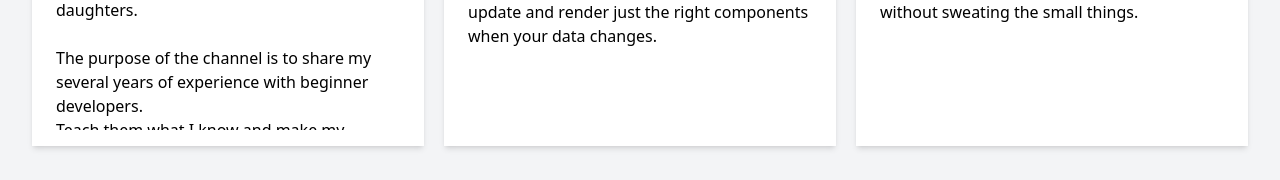
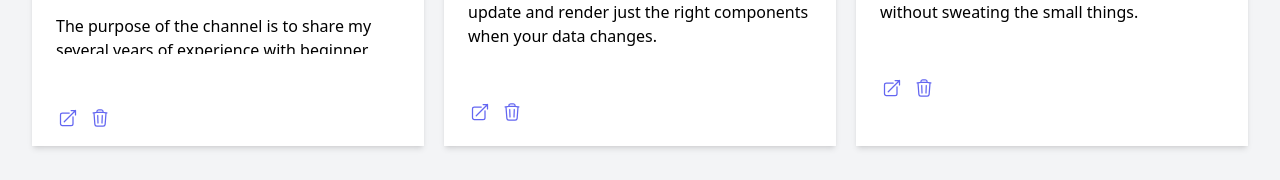
Before and after one commit to adilalishahg/laravel-react-survey, a React (Vite) app in the folder react/: page /surveys in a window 1280 px wide. Shown: the part 496-676 px from the top of the page. Built offline with nearby package versions, Linux system fonts and the light colour scheme.

Commit message:
[SurveyForm][WorkingOnIt]

```diff
--- a/react/src/components/SurveyListItem.jsx
+++ b/react/src/components/SurveyListItem.jsx
@@ -1,6 +1,12 @@
 import React from "react";
+import {
+    PencilIcon,
+    ArrowTopRightOnSquareIcon,
+    TrashIcon,
+} from "@heroicons/react/24/outline";
+import TButton from "./core/TButton";
 
-const SurveyListItem = ({ survey }) => {
+const SurveyListItem = ({ survey, onDeleteClick }) => {
     return (
         <div className="flex flex-col py-4 px-6 shadow-md bg-white hover:bg-gray-50 h-[470px]">
             <img
@@ -13,6 +19,21 @@ const SurveyListItem = ({ survey }) => {
                 dangerouslySetInnerHTML={{ __html: survey.description }}
                 className="overflow-hidden flex"
             ></div>
+            <div className="flex justify-between items-center mt-3">
+                <TButton to={`/surveys/${survey.id}`}>
+                    <PencilIcon className="w-5 h-5 mr-2" />
+                </TButton>
+            </div>
+            <div className="flex items-center ">
+                <TButton href={`/view/survey/${survey.slug}`} circle link>
+                    <ArrowTopRightOnSquareIcon className="w-5 h-5 mr-2" />
+                </TButton>
+                {survey.id && (
+                    <TButton onClick={onDeleteClick} circle link>
+                        <TrashIcon className="w-5 h-5" />
+                    </TButton>
+                )}
+            </div>
         </div>
     );
 };
--- /dev/null
+++ b/react/src/components/core/TButton.jsx
@@ -0,0 +1,105 @@
+import React from "react";
+import { Link } from "react-router-dom";
+
+const TButton = ({
+    color = "indigo",
+    to = "",
+    circle = false,
+    href = "",
+    link = false,
+    target = "_blank",
+    onClick = () => {},
+    children,
+}) => {
+    let classes = [
+        "flex",
+        "items-center",
+        "whitespace-nowrap",
+        "text-sm",
+        "border",
+        "border-2",
+        "border-transparent",
+    ];
+    if (link) {
+        classes = [...classes, "transition-colors"];
+
+        switch (color) {
+            case "indigo":
+                classes = [
+                    ...classes,
+                    "text-indigo-500",
+                    "focus:border-indigo-500",
+                ];
+                break;
+            case "red":
+                classes = [...classes, "text-red-500", "focus:border-red-500"];
+                break;
+        }
+    } else {
+        classes = [
+            ...classes,
+            "text-white",
+            "focus:ring-2",
+            "focus:ring-offset-2",
+        ];
+        switch (color) {
+            case "indigo":
+                classes = [
+                    ...classes,
+                    "text-indigo-600",
+                    "focus:bg-indigo-600",
+                    "focus:ring-indigo-400",
+                ];
+                break;
+            case "red":
+                classes = [
+                    ...classes,
+                    "text-red-600",
+                    "focus:bg-red-600",
+                    "focus:ring-red-400",
+                ];
+                break;
+            case "green":
+                classes = [
+                    ...classes,
+                    "text-emerald-600",
+                    "focus:bg-emerald-600",
+                    "focus:ring-emerald-400",
+                ];
+                break;
+        }
+        if (circle) {
+            classes = [
+                ...classes,
+                "rounded-full",
+                "h-8",
+                "w-8",
+                "items-center",
+                "justify-center",
+                "rounded-full",
+                "text-sm",
+            ];
+        } else {
+            classes = [...classes, "p-0", "py-2", "px-4", "rounded-md"];
+        }
+    }
+    return (
+        <>
+            {href && (
+                <a href="{href}" target={target} className={classes.join(" ")}>
+                    {children}
+                </a>
+            )}
+            {to && (
+                <Link to={to} className={classes.join(" ")}>
+                    {children}
+                </Link>
+            )}
+            {!to && !href && (
+                <button className={classes.join(" ")}>{children}</button>
+            )}
+        </>
+    );
+};
+
+export default TButton;
--- a/react/src/views/Surveys.jsx
+++ b/react/src/views/Surveys.jsx
@@ -4,11 +4,16 @@ import { useStateContext } from "../contexts/ContextProvider";
 
 const Surveys = () => {
     const { surveys } = useStateContext();
+    const onDeleteClick = () => console.log("delete clicked");
     return (
         <PageComponent title="Surveys">
             <div className="grid grid-col-1 gap-5 sm:grid-cols-2 md:grid-cols-3">
                 {surveys.map((survey) => (
-                    <SurveyListItem survey={survey} key={survey.id} />
+                    <SurveyListItem
+                        survey={survey}
+                        key={survey.id}
+                        onDeleteClick={onDeleteClick}
+                    />
                 ))}
             </div>
         </PageComponent>
```
